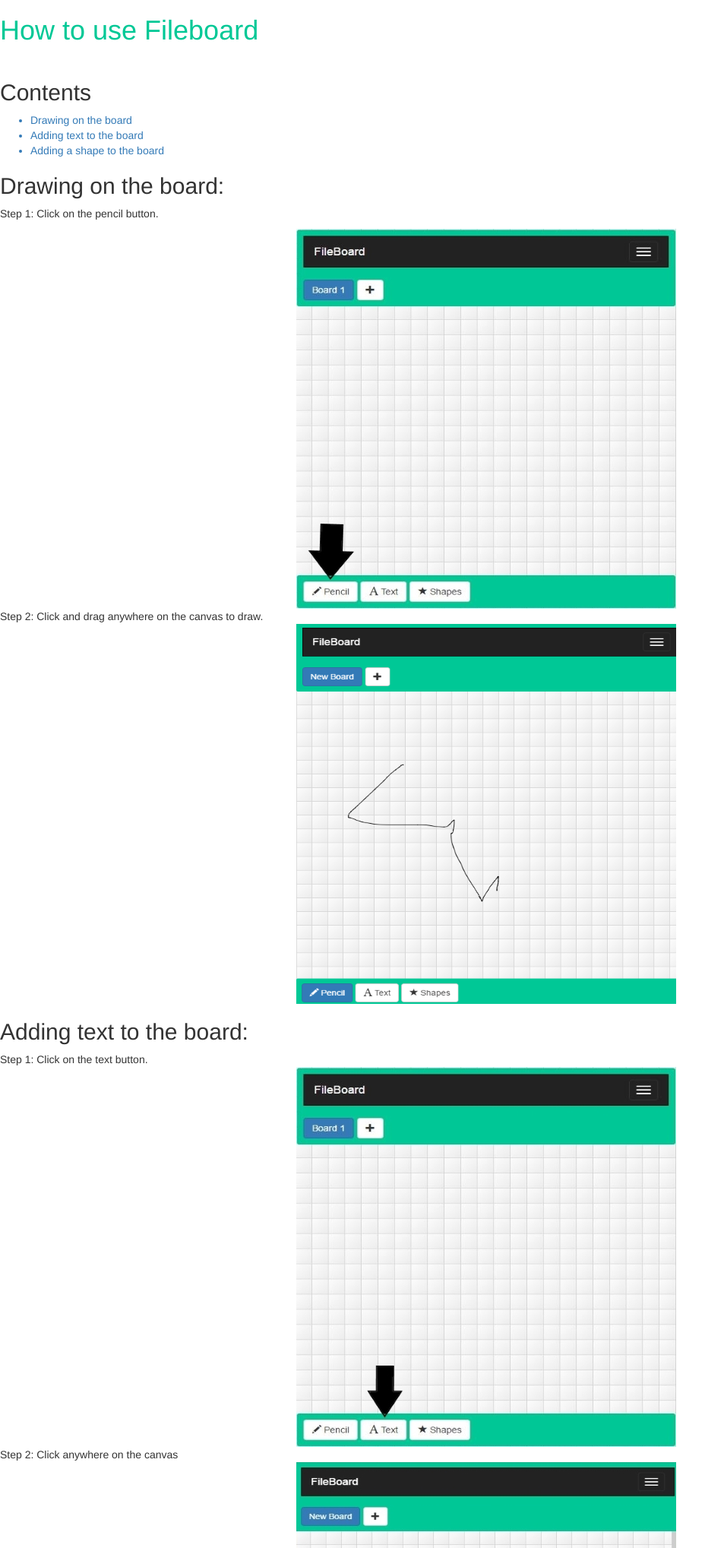
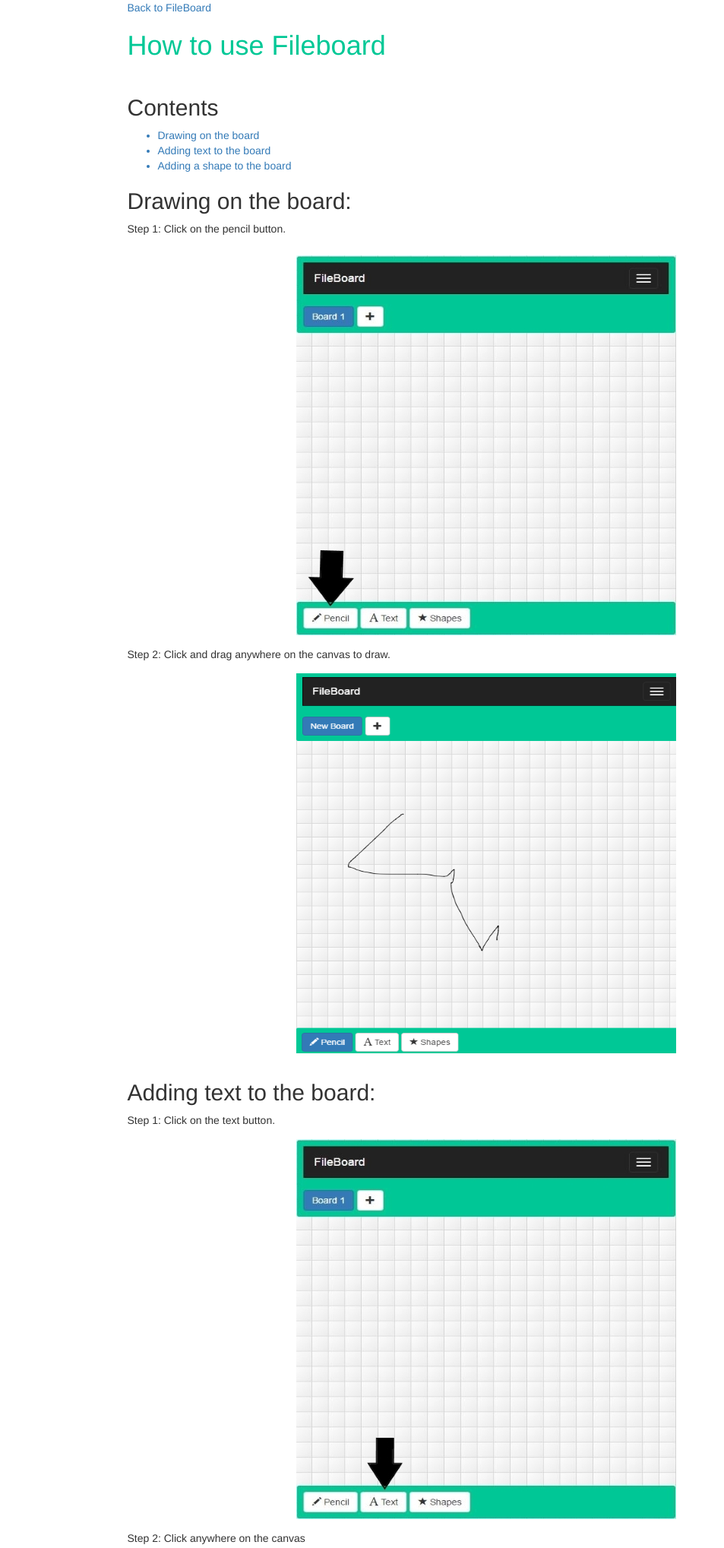
Before and after one commit to bartektomas/FileBoard, a PHP site: page /help.php in a window 1280 px wide. Shown: the top 2037 px of the page at 76% size, without its empty margins (0-953 px from the left). Run offline with PHP 8.4, Linux system fonts and the light colour scheme.

Commit message:
Help guide looks nice, thanks. Touched it up a bit

```diff
--- a/help.php
+++ b/help.php
@@ -2,11 +2,19 @@
 <html>
 <head>
     <meta charset="utf-8">
-        <title>Help</title>
+    <title>Help - FileBoard</title>
     <link rel="stylesheet" href="https://maxcdn.bootstrapcdn.com/bootstrap/3.3.7/css/bootstrap.min.css" integrity="sha384-BVYiiSIFeK1dGmJRAkycuHAHRg32OmUcww7on3RYdg4Va+PmSTsz/K68vbdEjh4u" crossorigin="anonymous">
     <link rel="stylesheet" href="login_style.css">
 </head>
 <body>
+    <div class="container">
+        <div class="row">
+            <div class="col-sm-1">
+            </div>
+            <div class="col-sm-10">
+                <div id="go-back">
+                    <a href=".">Back to FileBoard</a>
+                </div>
                 <h1>
                     How to use Fileboard
                 </h1>
@@ -64,9 +72,10 @@
                     <div class="col-xs-1">
                     </div>
                 </div>
+                <p>
                     Step 2:
                     Click anywhere on the canvas
-    </div>
+                </p>
                 <div class="row">
                     <div class="col-xs-1">
                     </div>
@@ -76,9 +85,10 @@
                     <div class="col-xs-1">
                     </div>
                 </div>
+                <p>
                     Step 3:
                     Type
-    </div>
+                </p>
                 <div class="row">
                     <div class="col-xs-1">
                     </div>
@@ -95,7 +105,6 @@
                     Step 1:
                     Click on the shapes button.
                 </p>
-    </div>
                 <div class="row">
                     <div class="col-xs-1">
                     </div>
@@ -105,9 +114,10 @@
                     <div class="col-xs-1">
                     </div>
                 </div>
+                <p>
                     Step 2:
                     Select shape type
-    </div>
+                </p>
                 <div class="row">
                     <div class="col-xs-1">
                     </div>
@@ -117,9 +127,10 @@
                     <div class="col-xs-1">
                     </div>
                 </div>
+                <p>
                     Step 3:
                     Click anywhere on the canvas to add the shape
-    </div>
+                </p>
                 <div class="row">
                     <div class="col-xs-1">
                     </div>
@@ -129,5 +140,10 @@
                     <div class="col-xs-1">
                     </div>
                 </div>
+            </div>
+            <div class="col-sm-1">
+            </div>
+        </div>
+    </div>
 </body>
 </html>
--- a/login_style.css
+++ b/login_style.css
@@ -22,3 +22,7 @@
 {
     background-color: rgb(0,200,150);
 }
+
+img {
+    margin: 15px;
+}
```
Lines whose indentation alone changed are shown as unchanged.
